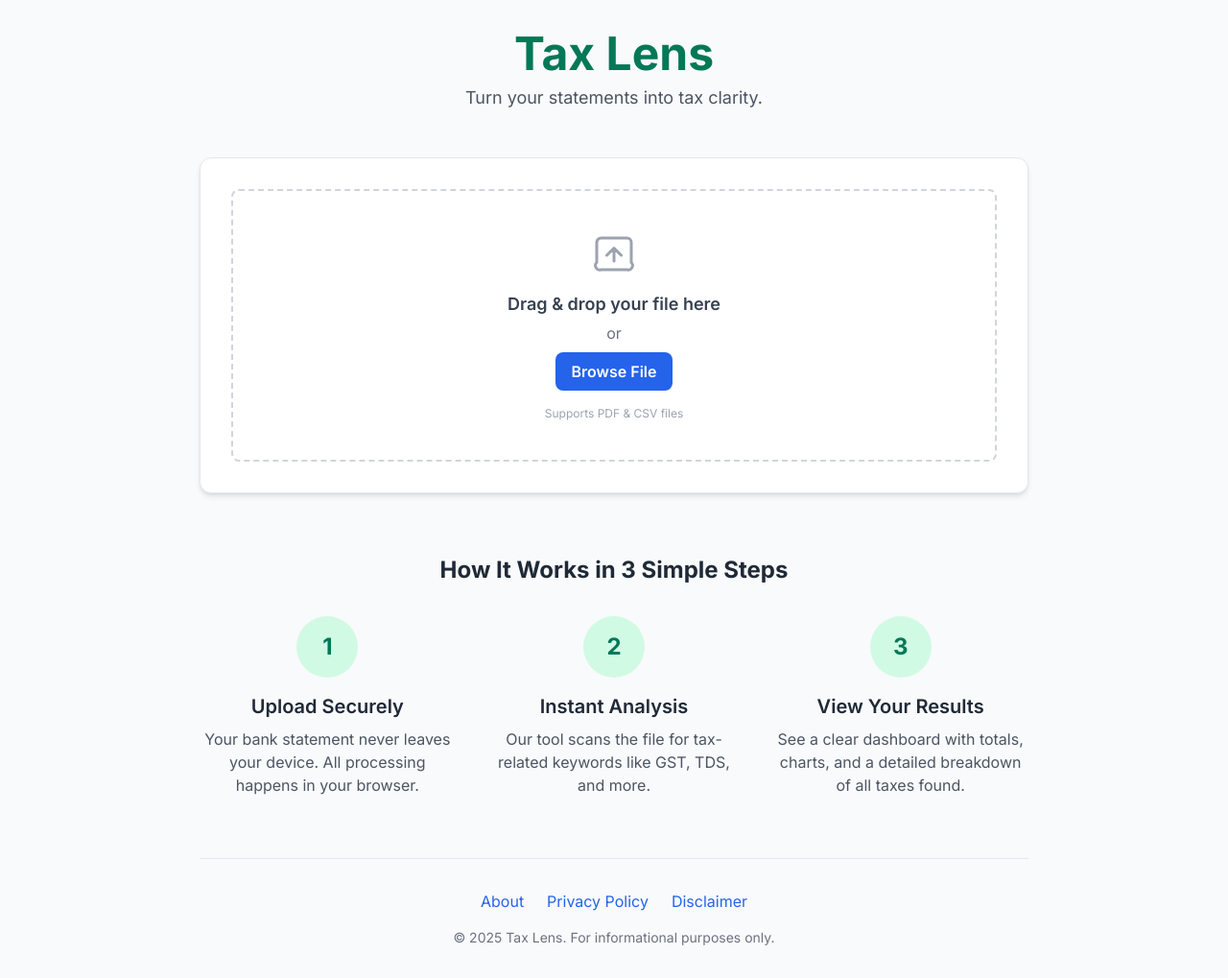
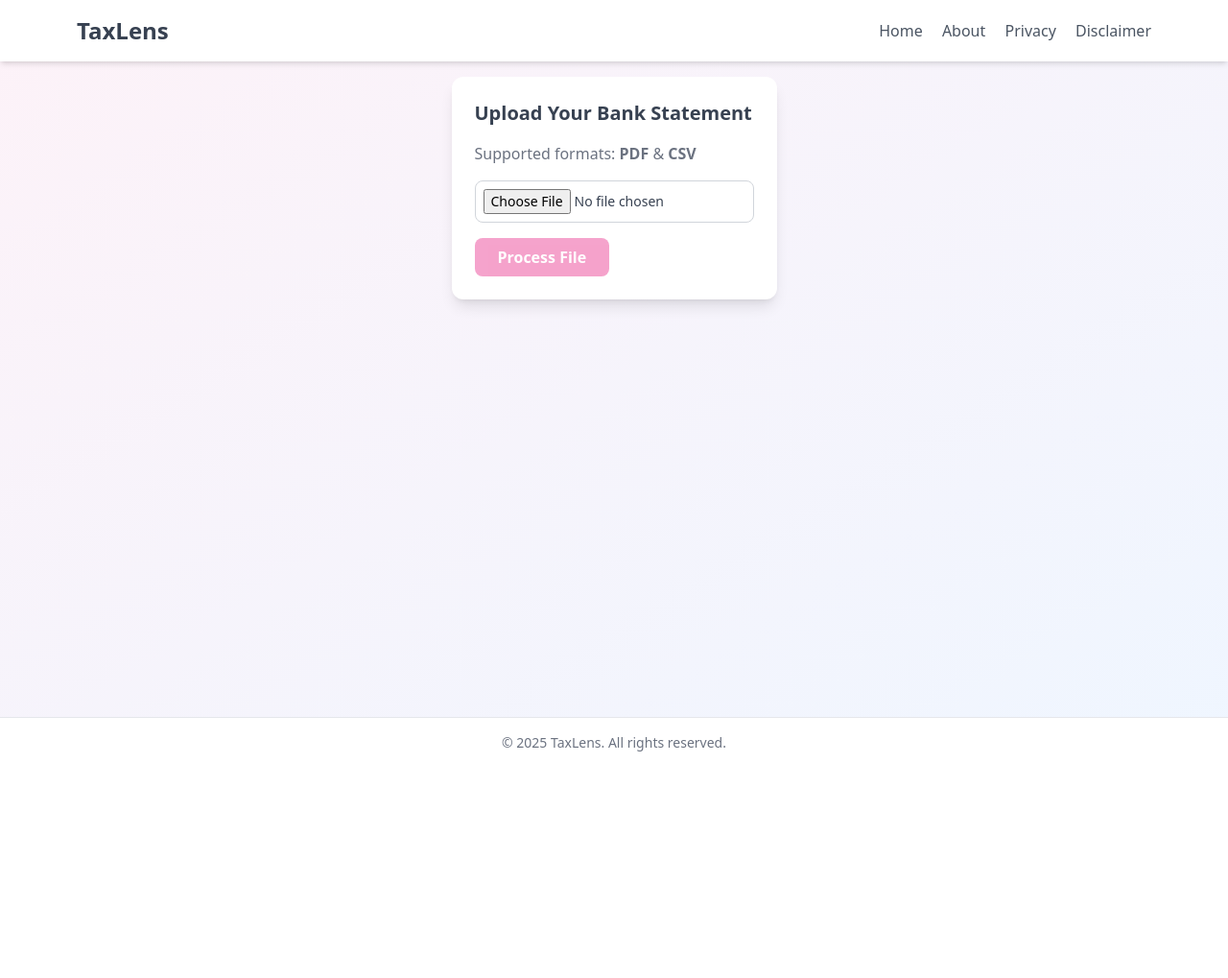
Before and after one commit to pnkraju1/TaxLens, a plain HTML site: page index.html in a window 1280 px wide. Shown: the whole page at 96% size. After the commit the page ends 800 px from the top, so only its background shows below. Drawn offline with nearby package versions, Linux system fonts and the light colour scheme.

Commit message:
Update index.html

```diff
--- a/index.html
+++ b/index.html
@@ -1,105 +1,89 @@
 <!DOCTYPE html>
 <html lang="en">
 <head>
-    <meta charset="UTF-8">
-    <meta name="viewport" content="width=device-width, initial-scale=1.0">
-    <title>Tax Lens - See Every Rupee of Tax You Pay</title>
+  <meta charset="UTF-8" />
+  <meta name="viewport" content="width=device-width, initial-scale=1.0" />
+  <title>TaxLens – Smart Tax & Charges Detector</title>
   <script src="https://cdn.tailwindcss.com"></script>
-    <link rel="preconnect" href="https://fonts.googleapis.com">
-    <link rel="preconnect" href="https://fonts.gstatic.com" crossorigin>
-    <link href="https://fonts.googleapis.com/css2?family=Inter:wght@400;500;600;700&display=swap" rel="stylesheet">
-    <style>
-        /* Use Inter as the default font */
-        body {
-            font-family: 'Inter', sans-serif;
-        }
-        /* Custom style for the file drop zone */
-        .drop-zone {
-            border: 2px dashed #d1d5db; /* gray-300 */
-            transition: background-color 0.2s ease-in-out, border-color 0.2s ease-in-out;
-        }
-        .drop-zone-over {
-            background-color: #eef2ff; /* indigo-50 */
-            border-color: #4f46e5; /* indigo-600 */
-        }
-    </style>
+  <script src="https://cdn.jsdelivr.net/npm/chart.js"></script>
 </head>
-<body class="bg-gray-50 text-gray-800">
-
-    <div class="container mx-auto px-4 py-8 max-w-4xl">
+<body class="bg-gradient-to-br from-pink-50 to-blue-50 min-h-screen flex flex-col">
 
   <!-- Header -->
-        <header class="text-center mb-12">
-            <h1 class="text-4xl md:text-5xl font-bold text-emerald-700">Tax Lens</h1>
-            <p class="mt-2 text-lg text-gray-600">Turn your statements into tax clarity.</p>
+  <header class="bg-white shadow-md">
+    <div class="max-w-6xl mx-auto px-4 py-4 flex justify-between items-center">
+      <h1 class="text-2xl font-bold text-gray-700">TaxLens</h1>
+      <nav class="space-x-4">
+        <a href="index.html" class="text-gray-600 hover:text-gray-900">Home</a>
+        <a href="about.html" class="text-gray-600 hover:text-gray-900">About</a>
+        <a href="privacy.html" class="text-gray-600 hover:text-gray-900">Privacy</a>
+        <a href="disclaimer.html" class="text-gray-600 hover:text-gray-900">Disclaimer</a>
+      </nav>
+    </div>
   </header>
 
-        <main>
-            <!-- File Upload Section -->
-            <section id="upload-section" class="bg-white p-8 rounded-xl shadow-md border border-gray-200">
-                <div id="drop-zone" class="drop-zone rounded-lg p-10 text-center cursor-pointer">
-                    <input type="file" id="file-input" class="hidden" accept=".pdf,.csv">
-                    <div class="flex flex-col items-center">
-                        <svg class="w-12 h-12 text-gray-400 mb-4" xmlns="http://www.w3.org/2000/svg" fill="none" viewBox="0 0 24 24" stroke-width="1.5" stroke="currentColor">
-                            <path stroke-linecap="round" stroke-linejoin="round" d="M12 16.5V9.75m0 0l-3.75 3.75M12 9.75l3.75 3.75M3 17.25V6.75A2.25 2.25 0 015.25 4.5h13.5A2.25 2.25 0 0121 6.75v10.5A2.25 2.25 0 0118.75 21H5.25A2.25 2.25 0 013 17.25z" />
-                        </svg>
-                        <p class="text-lg font-semibold text-gray-700">Drag & drop your file here</p>
-                        <p class="text-gray-500 mt-1">or</p>
-                        <button id="browse-btn" class="mt-2 bg-blue-600 text-white font-semibold py-2 px-4 rounded-lg hover:bg-blue-700 transition">
-                            Browse File
+  <!-- Main Content -->
+  <main class="flex-1 max-w-6xl mx-auto p-4">
+    <!-- Upload Section -->
+    <section class="bg-white shadow-lg rounded-xl p-6 mb-6">
+      <h2 class="text-xl font-semibold text-gray-700 mb-4">Upload Your Bank Statement</h2>
+      <p class="text-gray-500 mb-4">Supported formats: <strong>PDF</strong> & <strong>CSV</strong></p>
+      <input
+        type="file"
+        id="fileInput"
+        accept=".pdf, .csv"
+        class="block w-full text-sm text-gray-700 border border-gray-300 rounded-lg p-2 focus:outline-none focus:ring focus:ring-pink-200"
+      >
+      <button
+        id="processBtn"
+        class="mt-4 bg-pink-500 hover:bg-pink-600 text-white font-semibold py-2 px-6 rounded-lg disabled:opacity-50"
+        disabled
+      >
+        Process File
       </button>
-                        <p class="text-xs text-gray-400 mt-4">Supports PDF & CSV files</p>
-                    </div>
-                </div>
-                <div id="file-info" class="hidden mt-4 text-center">
-                    <p class="font-semibold text-gray-700">Selected file: <span id="file-name"></span></p>
-                    <button id="analyze-btn" class="mt-4 bg-emerald-600 text-white font-bold py-3 px-6 rounded-lg hover:bg-emerald-700 transition text-lg">
-                        Analyze Now
-                    </button>
-                </div>
-                 <div id="error-message" class="hidden mt-4 text-center text-red-600 font-semibold"></div>
     </section>
 
-            <!-- How It Works Section -->
-            <section id="how-it-works" class="mt-16">
-                <h2 class="text-2xl font-bold text-center text-gray-800 mb-8">How It Works in 3 Simple Steps</h2>
-                <div class="grid md:grid-cols-3 gap-8 text-center">
-                    <!-- Step 1 -->
-                    <div class="flex flex-col items-center">
-                        <div class="bg-emerald-100 text-emerald-700 rounded-full h-16 w-16 flex items-center justify-center text-2xl font-bold">1</div>
-                        <h3 class="text-xl font-semibold mt-4">Upload Securely</h3>
-                        <p class="text-gray-600 mt-2">Your bank statement never leaves your device. All processing happens in your browser.</p>
-                    </div>
-                    <!-- Step 2 -->
-                    <div class="flex flex-col items-center">
-                        <div class="bg-emerald-100 text-emerald-700 rounded-full h-16 w-16 flex items-center justify-center text-2xl font-bold">2</div>
-                        <h3 class="text-xl font-semibold mt-4">Instant Analysis</h3>
-                        <p class="text-gray-600 mt-2">Our tool scans the file for tax-related keywords like GST, TDS, and more.</p>
-                    </div>
-                    <!-- Step 3 -->
-                    <div class="flex flex-col items-center">
-                        <div class="bg-emerald-100 text-emerald-700 rounded-full h-16 w-16 flex items-center justify-center text-2xl font-bold">3</div>
-                        <h3 class="text-xl font-semibold mt-4">View Your Results</h3>
-                        <p class="text-gray-600 mt-2">See a clear dashboard with totals, charts, and a detailed breakdown of all taxes found.</p>
-                    </div>
+    <!-- Summary Section -->
+    <section id="summarySection" class="hidden bg-white shadow-lg rounded-xl p-6 mb-6">
+      <h2 class="text-xl font-semibold text-gray-700 mb-4">Summary</h2>
+      <div id="summaryContent" class="text-gray-600"></div>
+    </section>
+
+    <!-- Chart Section -->
+    <section id="chartSection" class="hidden bg-white shadow-lg rounded-xl p-6 mb-6">
+      <h2 class="text-xl font-semibold text-gray-700 mb-4">Tax & Charges Breakdown</h2>
+      <canvas id="taxChart" height="100"></canvas>
+    </section>
+
+    <!-- Table Section -->
+    <section id="tableSection" class="hidden bg-white shadow-lg rounded-xl p-6">
+      <h2 class="text-xl font-semibold text-gray-700 mb-4">Detailed Transactions</h2>
+      <div class="overflow-x-auto">
+        <table class="min-w-full border-collapse border border-gray-200">
+          <thead class="bg-pink-100">
+            <tr>
+              <th class="border border-gray-200 px-4 py-2 text-left">Date</th>
+              <th class="border border-gray-200 px-4 py-2 text-left">Description</th>
+              <th class="border border-gray-200 px-4 py-2 text-right">Amount</th>
+              <th class="border border-gray-200 px-4 py-2 text-left">Tax Type</th>
+            </tr>
+          </thead>
+          <tbody id="transactionTable" class="text-sm"></tbody>
+        </table>
       </div>
     </section>
   </main>
 
   <!-- Footer -->
-        <footer class="text-center mt-16 border-t pt-8">
-            <div class="flex justify-center space-x-6 text-blue-600 hover:text-blue-800">
-                <a href="about.html" class="hover:underline">About</a>
-                <a href="privacy.html" class="hover:underline">Privacy Policy</a>
-                <a href="disclaimer.html" class="hover:underline">Disclaimer</a>
+  <footer class="bg-white border-t mt-6">
+    <div class="max-w-6xl mx-auto px-4 py-4 text-center text-gray-500 text-sm">
+      &copy; <span id="year"></span> TaxLens. All rights reserved.
     </div>
-            <p class="text-gray-500 text-sm mt-4">
-                &copy; 2025 Tax Lens. For informational purposes only.
-            </p>
   </footer>
 
-    </div>
-
+  <script>
+    document.getElementById("year").textContent = new Date().getFullYear();
+  </script>
   <script src="scripts/main.js"></script>
 </body>
 </html>
```
Lines whose indentation alone changed are shown as unchanged.
